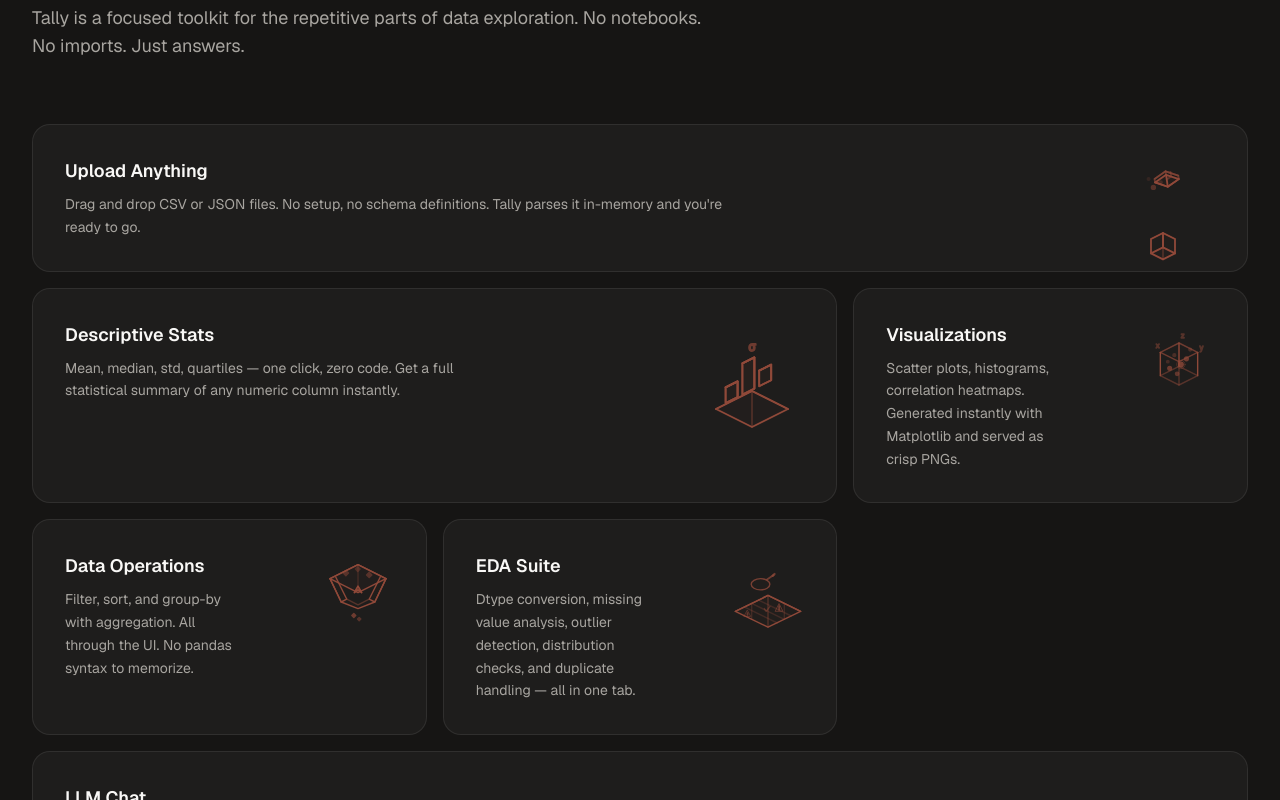
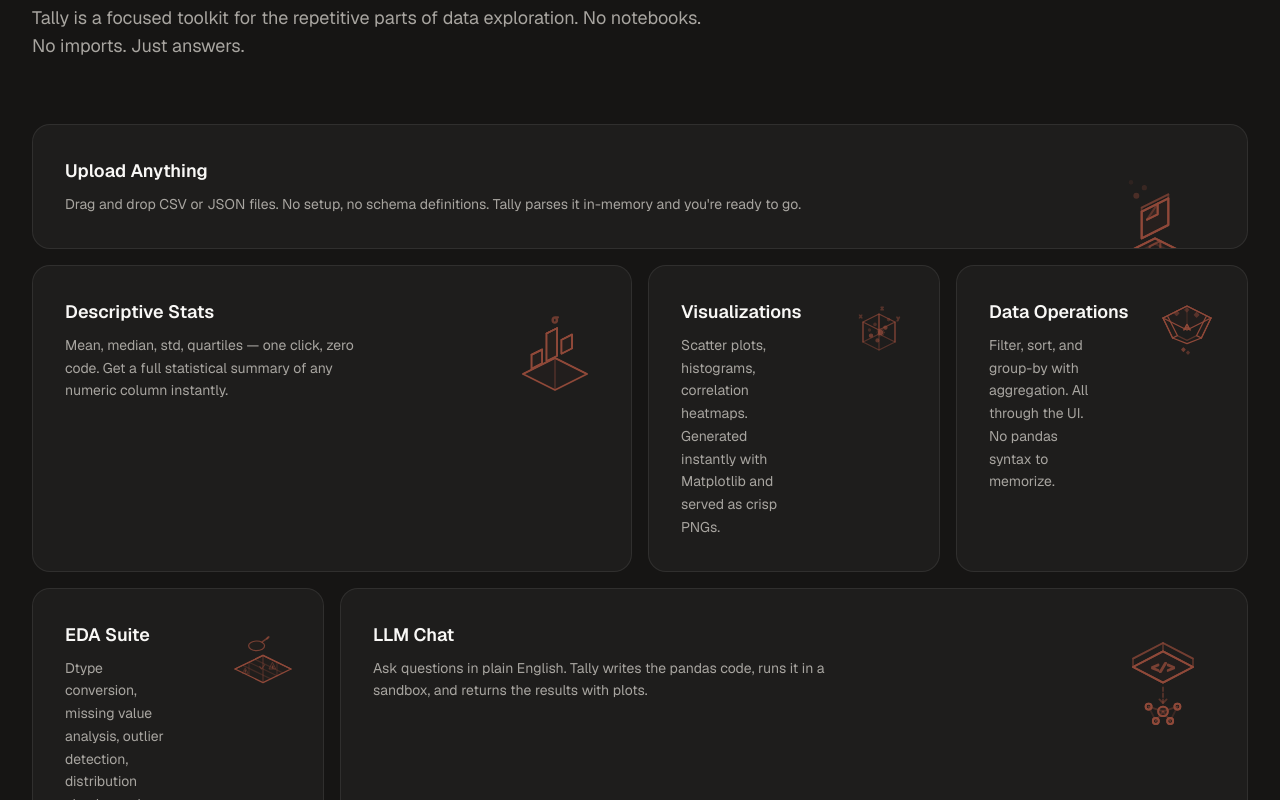
Before and after one commit to xyzprtk/tally, a Next.js app in the folder frontend/: page / in a window 1280 px wide. Shown: the part 980-1780 px from the top of the page. Built offline with nearby package versions, Linux system fonts and the light colour scheme.

Commit message:
feat : redo Upload isometric SVG with cleaner proportions and move LLM Chat beside EDA in 4-col grid

```diff
--- a/frontend/components/landing/Features.tsx
+++ b/frontend/components/landing/Features.tsx
@@ -17,7 +17,7 @@
     title: "Upload Anything",
     description:
       "Drag and drop CSV or JSON files. No setup, no schema definitions. Tally parses it in-memory and you're ready to go.",
-    span: "lg:col-span-3",
+    span: "lg:col-span-4",
   },
   {
     illustration: IsoStats,
@@ -66,6 +66,27 @@
   visible: { opacity: 1, y: 0 },
 };
 
+function getSvgSize(span: string) {
+  if (span.includes("col-span-4")) return "w-36 h-36 md:w-40 md:h-40";
+  if (span.includes("col-span-3")) return "w-32 h-32 md:w-36 md:h-36";
+  if (span.includes("col-span-2")) return "w-28 h-28 md:w-32 md:h-32";
+  return "w-20 h-20 md:w-24 md:h-24";
+}
+
+function getTextMaxWidth(span: string) {
+  if (span.includes("col-span-4")) return "max-w-[75%] md:max-w-[70%]";
+  if (span.includes("col-span-3")) return "max-w-[65%] md:max-w-[60%]";
+  if (span.includes("col-span-2")) return "max-w-[60%] md:max-w-[55%]";
+  return "max-w-[55%] md:max-w-[50%]";
+}
+
+function getTitlePadding(span: string) {
+  if (span.includes("col-span-4")) return "pr-28 md:pr-32";
+  if (span.includes("col-span-3")) return "pr-24 md:pr-28";
+  if (span.includes("col-span-2")) return "pr-20 md:pr-24";
+  return "pr-14 md:pr-16";
+}
+
 export function Features() {
   const [hoveredCard, setHoveredCard] = useState<string | null>(null);
 
@@ -94,13 +115,14 @@
           whileInView="visible"
           viewport={{ once: true, margin: "-50px" }}
           transition={{ staggerChildren: 0.08 }}
-          className="grid grid-cols-1 md:grid-cols-2 lg:grid-cols-3 gap-4"
+          className="grid grid-cols-1 md:grid-cols-2 lg:grid-cols-4 gap-4"
         >
           {features.map((feature) => {
             const Illustration = feature.illustration;
-            const isLarge = feature.span.includes("col-span-3") || feature.span.includes("col-span-2");
-            const isSmall = feature.span === "lg:col-span-1";
             const isHovered = hoveredCard === feature.title;
+            const svgSize = getSvgSize(feature.span);
+            const textMaxWidth = getTextMaxWidth(feature.span);
+            const titlePadding = getTitlePadding(feature.span);
 
             return (
               <motion.div
@@ -110,15 +132,9 @@
                 onHoverEnd={() => setHoveredCard(null)}
                 className={`group relative rounded-2xl border border-border bg-card p-6 md:p-8 transition-all duration-300 hover:border-[#C05C46]/30 hover:-translate-y-0.5 hover:shadow-[0_12px_40px_-12px_rgba(192,92,70,0.12)] overflow-hidden ${feature.span}`}
               >
-                {/* Isometric illustration - top right, scaled up */}
+                {/* Isometric illustration - top right, scaled to card width */}
                 <motion.div
-                  className={`absolute top-2 right-2 md:top-3 md:right-3 pointer-events-none ${
-                    isLarge
-                      ? "w-32 h-32 md:w-36 md:h-36"
-                      : isSmall
-                        ? "w-24 h-24 md:w-28 md:h-28"
-                        : "w-28 h-28 md:w-32 md:h-32"
-                  }`}
+                  className={`absolute top-2 right-2 md:top-3 md:right-3 pointer-events-none ${svgSize}`}
                   animate={
                     isHovered
                       ? { y: -8, opacity: 1, scale: 1.05 }
@@ -132,12 +148,10 @@
 
                 {/* Text content - left aligned with padding to avoid SVG collision */}
                 <div className="relative z-10">
-                  <h3 className="text-lg font-semibold text-foreground mb-2 pr-20 md:pr-24">
+                  <h3 className={`text-lg font-semibold text-foreground mb-2 ${titlePadding}`}>
                     {feature.title}
                   </h3>
-                  <p className={`text-sm text-muted-foreground leading-relaxed ${
-                    isLarge ? "max-w-[65%] md:max-w-[60%]" : "max-w-[60%] md:max-w-[55%]"
-                  }`}>
+                  <p className={`text-sm text-muted-foreground leading-relaxed ${textMaxWidth}`}>
                     {feature.description}
                   </p>
                 </div>
--- a/frontend/components/landing/isometric/IsoUpload.tsx
+++ b/frontend/components/landing/isometric/IsoUpload.tsx
@@ -1,7 +1,6 @@
 "use client";
 
 export function IsoUpload({ className }: { className?: string }) {
-  // Isometric unit vectors: right=(10,5), left=(-10,5), up=(0,-12)
   return (
     <svg
       viewBox="0 0 120 120"
@@ -11,35 +10,54 @@
       aria-hidden="true"
     >
       <g stroke="currentColor" strokeWidth="1.5" strokeLinecap="round" strokeLinejoin="round">
-        {/* Open box base */}
-        {/* Bottom face */}
-        <path d="M60 92 L70 97 L60 102 L50 97 Z" fill="currentColor" fillOpacity="0.04" />
-        {/* Front-left wall */}
-        <path d="M50 97 L50 85 L60 80 L60 92" fill="currentColor" fillOpacity="0.03" />
-        {/* Front-right wall */}
-        <path d="M60 92 L60 80 L70 85 L70 97" fill="currentColor" fillOpacity="0.03" />
-        {/* Back walls (thinner lines, lighter) */}
-        <path d="M50 85 L60 80 L70 85" opacity="0.4" />
-        <path d="M60 102 L60 92" opacity="0.4" />
+        {/* Flat platform / landing tray */}
+        <path
+          d="M36 88 L60 76 L84 88 L60 100 Z"
+          fill="currentColor"
+          fillOpacity="0.04"
+        />
+        <path d="M36 88 L60 76 L84 88 L60 100 Z" />
+        {/* Subtle inner highlight line */}
+        <path d="M44 88 L60 80 L76 88" opacity="0.3" />
 
-        {/* Falling file (thin isometric rectangle, tilted) */}
-        <g transform="translate(0, -18) rotate(-8 60 60)">
-          {/* File body */}
-          <path d="M54 55 L64 50 L74 55 L64 60 Z" fill="currentColor" fillOpacity="0.06" />
-          <path d="M54 55 L64 60 L74 55" />
-          <path d="M64 50 L64 60" />
-          {/* File thickness (sides going up) */}
-          <path d="M54 55 L54 52 L64 47 L64 50" opacity="0.6" />
-          <path d="M74 55 L74 52 L64 47" opacity="0.6" />
-          <path d="M54 52 L64 47 L74 52" opacity="0.6" />
-          {/* Folded corner detail */}
-          <path d="M68 48 L68 52 L64 54" opacity="0.5" />
+        {/* File - clean isometric sheet floating above center */}
+        <g>
+          {/* File top face */}
+          <path
+            d="M50 56 L70 46 L70 66 L50 76 Z"
+            fill="currentColor"
+            fillOpacity="0.08"
+          />
+          <path d="M50 56 L70 46 L70 66 L50 76 Z" />
+
+          {/* Folded corner (dog-ear) */}
+          <path
+            d="M62 50 L62 58 L54 62"
+            fill="currentColor"
+            fillOpacity="0.12"
+          />
+          <path d="M62 50 L62 58 L54 62" opacity="0.7" />
+          {/* Corner fold line */}
+          <path d="M62 50 L54 62" opacity="0.5" />
+
+          {/* File thickness - top edge */}
+          <path d="M50 56 L50 53 L70 43 L70 46" opacity="0.5" />
+          <path d="M50 53 L70 43" opacity="0.4" />
         </g>
 
-        {/* Trailing data dots */}
-        <circle cx="52" cy="42" r="1.5" fill="currentColor" opacity="0.5" />
-        <circle cx="58" cy="38" r="1.2" fill="currentColor" opacity="0.3" />
-        <circle cx="48" cy="35" r="1" fill="currentColor" opacity="0.2" />
+        {/* Small upward motion indicator dots */}
+        <circle cx="46" cy="44" r="1.5" fill="currentColor" opacity="0.4" />
+        <circle cx="52" cy="38" r="1.2" fill="currentColor" opacity="0.25" />
+        <circle cx="42" cy="34" r="1" fill="currentColor" opacity="0.15" />
+
+        {/* Tiny file outline below main file (suggesting multiple/upload stream) */}
+        <path
+          d="M56 82 L64 78 L64 86 L56 90 Z"
+          fill="currentColor"
+          fillOpacity="0.04"
+          opacity="0.5"
+        />
+        <path d="M56 82 L64 78 L64 86 L56 90 Z" opacity="0.4" />
       </g>
     </svg>
   );
```
